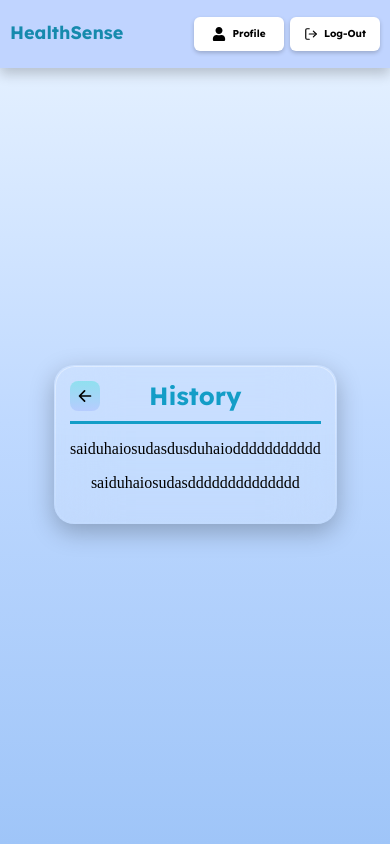
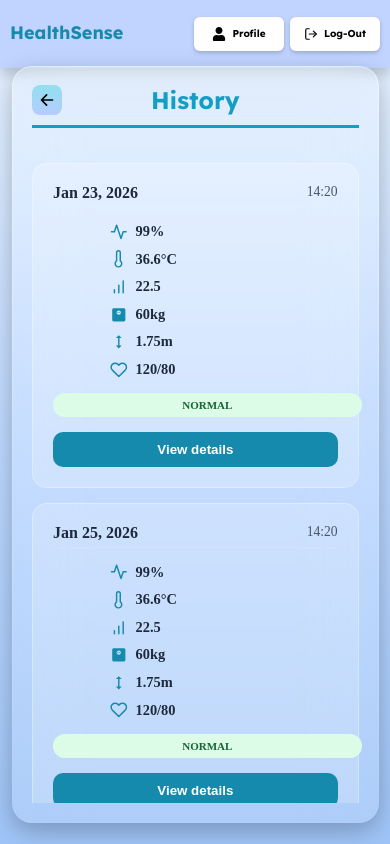
Before and after one commit to constantine2003/HealthSense, a React (Vite) app in the folder HealthSenseWeb/: page /history in a window 390 px wide. Built offline with nearby package versions, Linux system fonts and the light colour scheme.

Commit message:
WIll continue tomorrow

```diff
--- a/HealthSenseWeb/src/App.jsx
+++ b/HealthSenseWeb/src/App.jsx
@@ -3,7 +3,7 @@ import Home from "./pages/home.jsx";
 import Dashboard from "./pages/dashboard";
 import Results from "./pages/results.jsx";
 import History from "./pages/history";
-
+import LogoutSplash from "./components/logoutsplash.jsx";
 function App() {
   return (
     <Routes>
@@ -11,6 +11,7 @@ function App() {
       <Route path="/dashboard" element={<Dashboard />} />
       <Route path="/results" element={<Results />} />
       <Route path="/history" element={<History />} />
+      <Route path="/logout-splash" element={<LogoutSplash />} />
     </Routes>
   );
 }
--- /dev/null
+++ b/HealthSenseWeb/src/components/logoutsplash.jsx
@@ -0,0 +1,17 @@
+import React, { useEffect } from "react";
+import { useNavigate } from "react-router-dom";
+import SplashScreen from "../components/splashscreen";
+
+export default function LogoutSplash() {
+  const navigate = useNavigate();
+
+  useEffect(() => {
+    // Navigate to Home after splash animation duration
+    const timer = setTimeout(() => {
+      navigate("/"); // Home page
+    }, 1500); // match splash animation
+    return () => clearTimeout(timer);
+  }, [navigate]);
+
+  return <SplashScreen />;
+}
--- a/HealthSenseWeb/src/pages/history.jsx
+++ b/HealthSenseWeb/src/pages/history.jsx
@@ -2,7 +2,16 @@ import React from "react";
 import "../styles/history.css";
 import Navbar from "../components/navbar2";
 import BackButton from "../components/backbutton";
-import "../styles/results.css";
+import { FiActivity, FiThermometer, FiHeart, FiBarChart } from 'react-icons/fi';
+import { MdHeight, MdMonitorWeight } from 'react-icons/md';
+
+const checkupHistory = [
+  { id: 1, date: "Jan 23, 2026", time: "14:20", status: "success", stats: { spo2: "99", temp: "36.6", height: "1.75", weight: "60", bmi: "22.5", bp: "120/80", } },
+  { id: 2, date: "Jan 25, 2026", time: "14:20", status: "success", stats: { spo2: "99", temp: "36.6", height: "1.75", weight: "60", bmi: "22.5", bp: "120/80", } },
+  { id: 3, date: "Jan 22, 2026", time: "14:20", status: "success", stats: { spo2: "99", temp: "36.6", height: "1.75", weight: "60", bmi: "22.5", bp: "120/80", } },
+  { id: 3, date: "Jan 22, 2026", time: "14:20", status: "success", stats: { spo2: "99", temp: "36.6", height: "1.75", weight: "60", bmi: "22.5", bp: "120/80", } },
+];
+
 const History = () => {
   return (
     <div className="main-container">
@@ -11,13 +20,36 @@ const History = () => {
         <div className="history-body">
           <div className="history-box">
             <div className="top">
+              <BackButton />
+              <p className="toptext">History</p>
+            </div>
 
-            <BackButton/>
+            <div className="history-list">
+              {checkupHistory.map((item) => (
+                <div key={item.id} className="history-item">
+                  <div className="date-section">
+                    <span className="date-text">{item.date}</span>
+                    <span className="time-text">{item.time}</span>
+                  </div>
 
-            <p className="toptext">History</p>
+                  <div className="stats-preview">
+                    <div className="mini-stat"><FiActivity /> {item.stats.spo2}%</div>
+                    <div className="mini-stat"><FiThermometer /> {item.stats.temp}°C</div>
+                    <div className="mini-stat"><FiBarChart /> {item.stats.bmi}</div>
+                    <div className="mini-stat"><MdMonitorWeight /> {item.stats.weight}kg</div>
+                    <div className="mini-stat"><MdHeight /> {item.stats.height}m</div>
+                    <div className="mini-stat"><FiHeart /> {item.stats.bp}</div>
 
+                  </div>
+
+                  <div className={`status-indicator ${item.status}`}>
+                    {item.status === 'success' ? 'Normal' : 'Alert'}
+                  </div>
+
+                  <button className="details-arrow">View details</button>
+                </div>
+              ))}
             </div>
-            <p>saiduhaiosudasdusduhaioddddddddddd</p><p>saiduhaiosudasdddddddddddddd</p>
           </div>
         </div>
       </div>
--- a/HealthSenseWeb/src/styles/history.css
+++ b/HealthSenseWeb/src/styles/history.css
@@ -1,5 +1,5 @@
 /* ========================================
-   History STYLES
+   GLOBAL & LAYOUT
 ======================================== */
 .main-container {
   min-height: 100vh;
@@ -10,12 +10,12 @@
   max-width: 100%;
   overflow-x: hidden;
 }
-/* Main container content */
+
 .history-content {
   display: flex;
   width: 100%;
   height: calc(100vh - 90px);
-  padding: clamp(12px, 4vw, 20px);
+  padding: clamp(10px, 3vw, 20px);
   box-sizing: border-box;
 }
 
@@ -24,135 +24,175 @@
   display: flex;
   align-items: center;
   justify-content: center;
-  text-align: center;
-}
-
-.history-body h1 {
-  font-family: 'Lexend', sans-serif;
-  font-weight: 700;
-  font-size: clamp(32px, 6vw, 64px);
-  color: #168AAD;
-  margin: 0;
 }
 
 /* ========================================
-   HISTORY BOX
+   HISTORY BOX (Glassmorphism)
 ======================================== */
 .history-box {
   position: relative;
   background: rgba(255, 255, 255, 0.13);
   border-radius: 20px;
-  padding: 35px clamp(20px, 5vw, 50px) 50px clamp(20px, 5vw, 50px);
+  /* Dynamic padding handles all desktop sizes without redundant queries */
+  padding: clamp(20px, 5vw, 50px);
   backdrop-filter: blur(30px);
   -webkit-backdrop-filter: blur(30px);
   box-shadow: 0px 8px 24px rgba(0, 0, 0, 0.25);
-  border: 1px solid transparent;
+  width: 100%;
+  max-width: 1200px;
+  max-height: 85vh;
+  display: flex;
+  flex-direction: column;
 
-  /* Animation */
+  /* Entry Animation */
   opacity: 0;
-  transform: scale(0.9);
-  animation: fadeInBox 0.8s ease forwards;
-  animation-delay: 0.2s; /* slight delay after splash */
+  transform: scale(0.95);
+  animation: fadeInBox 0.6s ease forwards;
 }
-/* Animation keyframes */
+
 @keyframes fadeInBox {
-  0% {
-    opacity: 0;
-    transform: scale(0.9);
-  }
-  100% {
-    opacity: 1;
-    transform: scale(1);
-  }
+  to { opacity: 1; transform: scale(1); }
 }
+
+/* Glass Border Effect */
 .history-box::before {
   content: "";
   position: absolute;
   inset: 0;
   border-radius: 20px;
   padding: 1px;
-  background: linear-gradient(
-    to bottom,
-    rgba(255, 255, 255, 0.4),
-    rgba(255, 255, 255, 0.05)
-  );
+  background: linear-gradient(to bottom, rgba(255,255,255,0.4), rgba(255,255,255,0.05));
   mask: linear-gradient(#fff 0 0) content-box, linear-gradient(#fff 0 0);
   mask-composite: exclude;
-  -webkit-mask: linear-gradient(#fff 0 0) content-box, linear-gradient(#fff 0 0);
   -webkit-mask-composite: xor;
   pointer-events: none;
 }
+
 /* ========================================
-   MEDIA QUERIES - RESULTS BOX
+   SCROLLABLE LIST
+======================================== */
+.history-list {
+  display: flex;
+  flex-direction: column;
+  gap: 15px;
+  width: 100%;
+  margin-top: 20px;
+  overflow-y: auto;
+  padding-right: 10px; /* Space for scrollbar */
+}
+
+/* Scrollbar Styling */
+.history-list::-webkit-scrollbar { width: 6px; }
+.history-list::-webkit-scrollbar-track { background: transparent; }
+.history-list::-webkit-scrollbar-thumb {
+  background: rgba(22, 138, 173, 0.3);
+  border-radius: 10px;
+}
+
+/* ========================================
+   HISTORY ITEM CARD
+======================================== */
+.history-item {
+  background: rgba(255, 255, 255, 0.2);
+  border: 1px solid rgba(255, 255, 255, 0.3);
+  border-radius: 15px;
+  padding: 20px;
+  display: grid;
+  grid-template-columns: 130px 1fr 100px 140px;
+  align-items: center;
+  gap: 20px;
+  transition: 0.3s ease;
+}
+
+.history-item:hover {
+  background: rgba(255, 255, 255, 0.3);
+  transform: translateY(-2px);
+}
+
+.date-section {
+  display: flex;
+  flex-direction: column;
+  text-align: left;
+}
+
+.date-text { font-weight: 700; color: #1e293b; font-size: 1rem; }
+.time-text { font-size: 0.85rem; color: #475569; }
+
+.stats-preview {
+  display: grid;
+  grid-template-columns: repeat(3, 1fr);
+  gap: 10px;
+}
+
+.mini-stat {
+  display: flex;
+  align-items: center;
+  gap: 8px;
+  font-weight: 600;
+  color: #1E293B;
+  font-size: 0.9rem;
+}
+
+.mini-stat svg { color: #168AAD; font-size: 1.1rem; }
+
+.status-indicator {
+  padding: 6px 12px;
+  border-radius: 20px;
+  font-size: 11px;
+  font-weight: 800;
+  text-transform: uppercase;
+  text-align: center;
+}
+
+.status-indicator.success { background: #dcfce7; color: #166534; }
+.status-indicator.warning { background: #fee2e2; color: #991b1b; }
+
+.details-arrow {
+  background: #168AAD;
+  color: white;
+  border: none;
+  padding: 10px;
+  border-radius: 10px;
+  font-weight: 600;
+  cursor: pointer;
+  transition: background 0.2s;
+}
+
+.details-arrow:hover { background: #1a759f; }
+
+/* ========================================
+   RESPONSIVENESS
 ======================================== */
 
-/* Extra Large Screens (2560px+) */
-@media (min-width: 2560px) {
-  .history-box  {
-    padding: 60px 60px 60px 60px;
+/* Tablet & Smaller Laptops */
+@media (max-width: 1024px) {
+  .history-item {
+    grid-template-columns: 1fr 120px; /* Stack stats and date, keep status/btn */
+    gap: 15px;
   }
+
+  .date-section { grid-column: 1 / -1; flex-direction: row; justify-content: space-between; border-bottom: 1px solid rgba(255,255,255,0.1); padding-bottom: 5px; }
+
+  .stats-preview { grid-template-columns: repeat(2, 1fr); }
 }
 
-/* 1651-1750px */
-@media (min-width: 1651px) and (max-width: 1750px) {
-  .history-box  {
-    padding: 60px 60px 60px 60px;
+/* Mobile */
+@media (max-width: 768px) {
+  .toptext { font-size: clamp(24px, 5vw, 32px); }
+
+  .history-item {
+    grid-template-columns: 1fr;
+    text-align: center;
   }
+
+  .stats-preview {
+    grid-template-columns: repeat(2, 1fr);
+    justify-items: center;
+  }
+
+  .status-indicator, .details-arrow { width: 100%; }
 }
 
-/* 1601-1650px */
-@media (min-width: 1601px) and (max-width: 1650px) {
-  .history-box  {
-    padding: 55px 55px 55px 55px;
-  }
+@media (max-width: 480px) {
+  .stats-preview { grid-template-columns: 1fr; justify-items: start; padding-left: 20%; }
 }
-
-/* 1551-1600px */
-@media (min-width: 1551px) and (max-width: 1600px) {
-  .history-box  {
-    padding: 50px 50px 50px 50px;
-  }
-}
-
-/* 1451-1550px */
-@media (min-width: 1451px) and (max-width: 1550px) {
-  .history-box  {
-    padding: 45px 45px 45px 45px;
-  }
-}
-
-/* 1400-1450px */
-@media (min-width: 1400px) and (max-width: 1450px) {
-  .history-box  {
-    padding: 40px 40px 40px 40px;
-  }
-}
-
-/* Desktop / Tablet Large (769-1399px) */
-@media (min-width: 769px) and (max-width: 1399px) {
-  .history-box  {
-    padding: 30px 30px 30px 30px;
-  }
-}
-
-/* Mobile Medium (≤768px) */
-@media (max-width: 768px) {
-  .history-box  {
-    padding: 20px 20px 20px 20px;
-  }
-  .toptext {
-    font-size: 30px;
-  }
-  .top { margin-bottom: 15px; }
-  .results-grid { margin-top: 15px; }
-}
-
-/* Mobile Small (≤480px) */
-@media (max-width: 480px) {
-  .history-box {
-    padding: 15px 15px 15px 15px;
-  }
-  .toptext {
-    font-size: 25px;
-  }
-}
```
Also changed, not shown: HealthSenseWeb/src/components/navbar2.jsx (+8 -36 lines).
